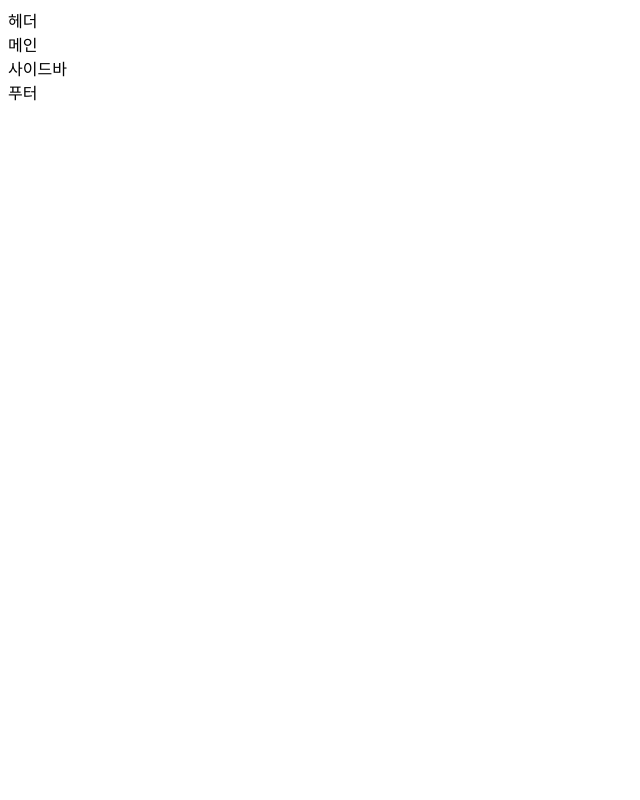
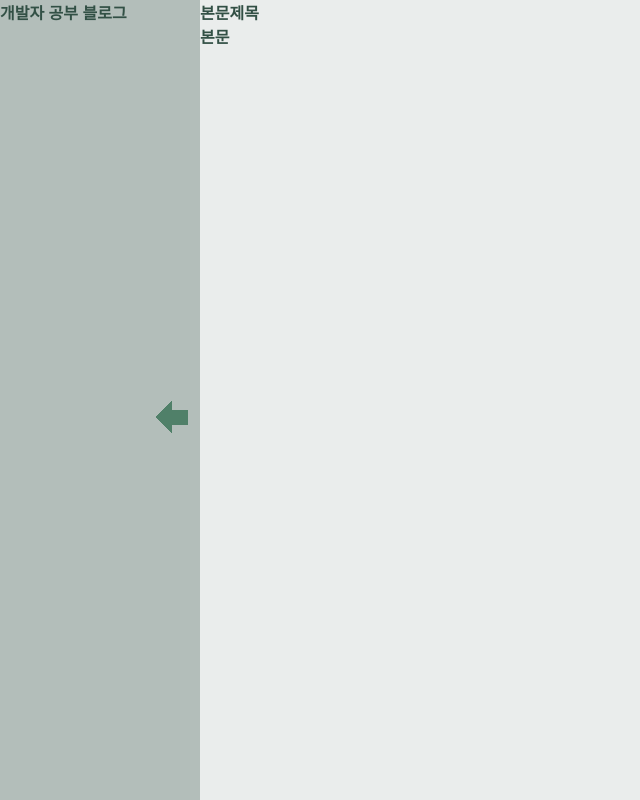
Before and after one commit to ssj9685/ssj9685.github.io, a plain HTML site: page index.html in a window 1280 px wide. Shown: the whole page, without its empty margins (0-640 px from the left). Drawn offline with Linux system fonts and the light colour scheme.

Commit message:
modify design

```diff
--- a/index.html
+++ b/index.html
@@ -2,17 +2,73 @@
     <head>
         <title>개발자 공부 블로그</title>
         <link rel="icon" type="image/png" sizes="16x16" href="static/img/favicon.png">
+        <style>
+            html,body{
+                padding:0;
+                margin:0;
+                font-size: 10px;
+                overflow: hidden;
+            }
+            .mainGrid{
+                position: relative;
+                height:100%;
+                display: grid;
+                font-size: 1.6rem;
+                color:rgb(50,80,69);
+                font-weight: bold;
+                font-family: Helvetica;
+                grid-template-columns: min-content 1fr;
+                background-color: rgba(50,80,69,0.1);
+            }
+            #sidebarToggleButton{
+                position: absolute;
+                left: 15rem;
+                top:50%;
+                transition: transform 0.25s;
+                background-color: transparent;
+                border:none;
+            }
+            #sidebarToggleButton:focus{
+                outline:none;
+            }
+            #sidebarToggleButton.sidebarClosed{
+                transform: translateX(-18rem)rotateY(-180deg);
+            }
+            #sidebarToggleButton.sidebarClosed:hover{
+                transform: translateX(-16rem)rotateY(-180deg);
+            }
+            #sidebar.sidebarClosed{
+                width:0px;
+            }
+            #sidebar{
+                width:20rem;
+                background-color: rgba(50,80,69,0.3);
+                overflow: hidden;
+                word-break: break-all;
+                white-space: nowrap;
+                transition: width 0.25s;
+            }
+        </style>
+        <script>
+            window.addEventListener('load',()=>{
+                sidebarToggleButton.addEventListener('click',()=>{
+                    sidebar.classList.toggle('sidebarClosed');
+                    sidebarToggleButton.classList.toggle('sidebarClosed');
+                })
+            })
+        </script>
     </head>
     <body>
-        <div>
-            헤더
-        </div>
-        <div>
-            <div>메인</div>
-            <div>사이드바</div>
-        </div>
-        <div>
-            푸터
+        <div class="mainGrid">
+            <div id="sidebar">
+                <div>개발자 공부 블로그</div>
+                <div></div>
+            </div>
+            <div>
+                <div>본문제목</div>
+                <div>본문</div>
+            </div>
+            <button id="sidebarToggleButton"><img src="static/img/arrow.png" alt="arrow"/></button>
         </div>
     </body>
 </html>
```
Also changed, not shown: static/img/arrow.png (added), static/img/favicon.png.
